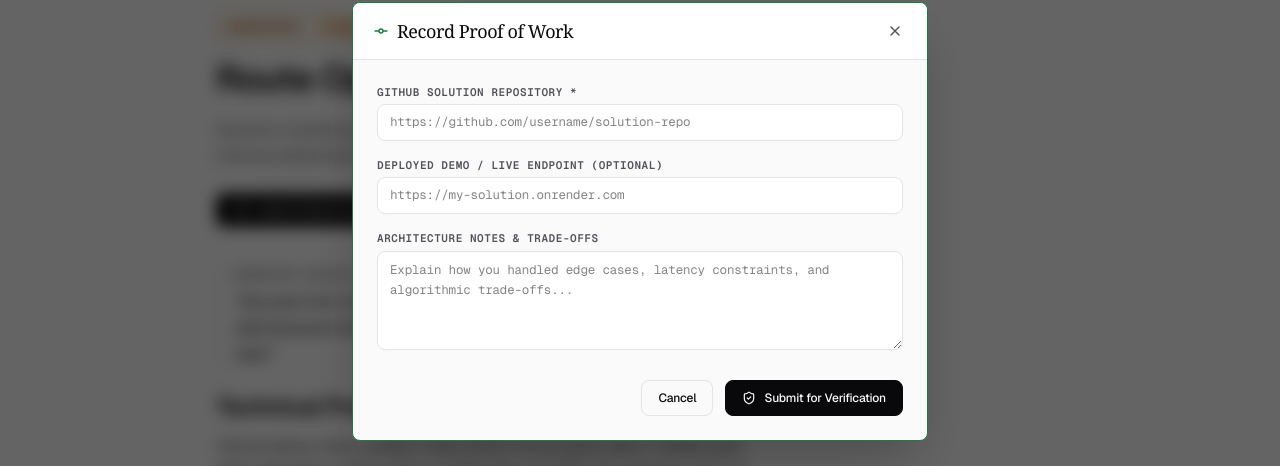
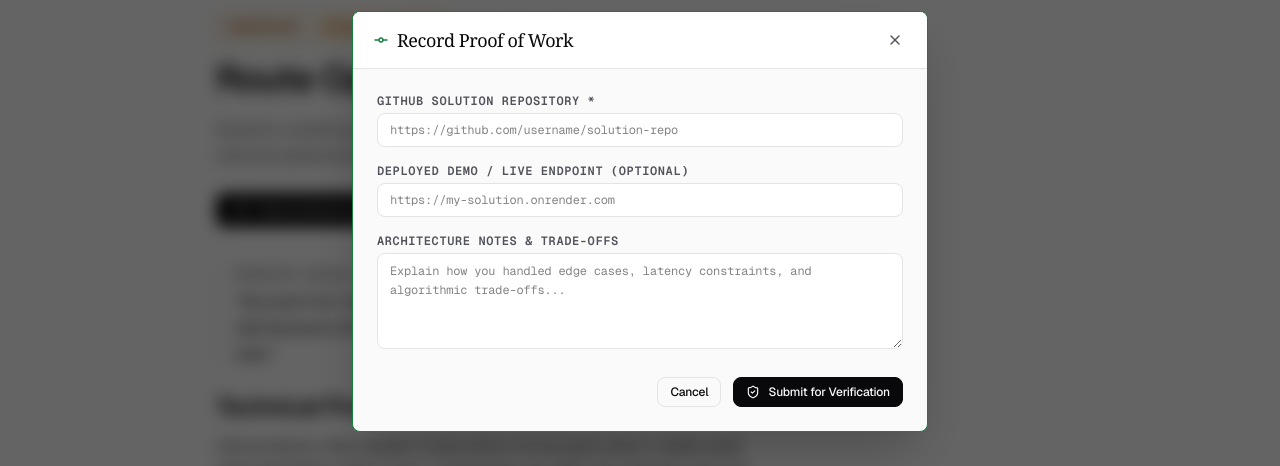
Before and after one commit to Jack-Of-Aces/dev-ledgr, a Next.js app in the folder frontend/: page /ideas/lpg-route-optimizer in a window 1280 px wide. Both pictures are taken after a click on the button "Submit Solution & Docs". Shown: the part 179-645 px from the top of the page. Built offline with nearby package versions, Linux system fonts and the light colour scheme; no server answers.

Commit message:
style: normalize typography and button scales in SubmitSolutionModal

```diff
--- a/frontend/src/components/ui/SubmitSolutionModal.tsx
+++ b/frontend/src/components/ui/SubmitSolutionModal.tsx
@@ -171,12 +171,12 @@ export const SubmitSolutionModal: React.FC<SubmitSolutionModalProps> = ({
                 <h3 className="font-serif text-2xl font-medium text-text-0">
                   Proof Merged & Stamped
                 </h3>
-                <p className="text-[12.5px] text-text-1 mt-1">
+                <p className="text-xs text-text-1 mt-1">
                   Commit hash <code className="text-text-0 font-bold">#{completedEntry.hash}</code> is now permanently verified on your public ledger.
                 </p>
               </div>
 
-              <div className="p-4 rounded-radius border border-line bg-card/50 text-left text-[12px] space-y-1.5">
+              <div className="p-4 rounded-radius border border-line bg-card/50 text-left text-xs space-y-1.5">
                 <div className="flex justify-between">
                   <span className="text-text-1">Problem:</span>
                   <span className="font-semibold text-text-0">{idea.title}</span>
@@ -194,13 +194,13 @@ export const SubmitSolutionModal: React.FC<SubmitSolutionModalProps> = ({
               <div className="flex items-center justify-center gap-3 pt-2">
                 <a
                   href={`/p/${user.username}`}
-                  className="btn-brass text-[12px]"
+                  className="btn-brass text-xs py-1.5 px-3"
                 >
                   View in Public Portfolio →
                 </a>
                 <button
                   onClick={handleReset}
-                  className="btn-outline text-[12px]"
+                  className="btn-outline text-xs py-1.5 px-3"
                 >
                   Close
                 </button>
@@ -210,10 +210,10 @@ export const SubmitSolutionModal: React.FC<SubmitSolutionModalProps> = ({
             <div className="space-y-6 py-6 text-center">
               <Loader2 className="w-8 h-8 text-brass animate-spin mx-auto" aria-hidden="true" />
               <div className="space-y-2">
-                <div className="text-[13px] font-semibold text-text-0">
+                <div className="text-sm font-semibold text-text-0">
                   Running Verification Harness...
                 </div>
-                <div aria-live="polite" className="text-[12px] text-green-700 dark:text-green-400 font-mono">
+                <div aria-live="polite" className="text-xs text-green-700 dark:text-green-400 font-mono">
                   {steps[verifyingStep]}
                 </div>
               </div>
@@ -233,9 +233,9 @@ export const SubmitSolutionModal: React.FC<SubmitSolutionModalProps> = ({
               </div>
             </div>
           ) : (
-            <form onSubmit={handleSubmit} className="space-y-4 text-[12.5px]">
+            <form onSubmit={handleSubmit} className="space-y-4 text-xs">
               <div>
-                <label htmlFor="solution-repo-url" className="block text-[11px] uppercase tracking-wider text-text-1 mb-1 font-semibold">
+                <label htmlFor="solution-repo-url" className="block text-xs uppercase tracking-wider text-text-1 mb-1 font-semibold">
                   GitHub Solution Repository *
                 </label>
                 <input
@@ -250,7 +250,7 @@ export const SubmitSolutionModal: React.FC<SubmitSolutionModalProps> = ({
               </div>
 
               <div>
-                <label htmlFor="solution-demo-url" className="block text-[11px] uppercase tracking-wider text-text-1 mb-1 font-semibold">
+                <label htmlFor="solution-demo-url" className="block text-xs uppercase tracking-wider text-text-1 mb-1 font-semibold">
                   Deployed Demo / Live Endpoint (Optional)
                 </label>
                 <input
@@ -264,7 +264,7 @@ export const SubmitSolutionModal: React.FC<SubmitSolutionModalProps> = ({
               </div>
 
               <div>
-                <label htmlFor="solution-arch-notes" className="block text-[11px] uppercase tracking-wider text-text-1 mb-1 font-semibold">
+                <label htmlFor="solution-arch-notes" className="block text-xs uppercase tracking-wider text-text-1 mb-1 font-semibold">
                   Architecture Notes & Trade-offs
                 </label>
                 <textarea
@@ -281,13 +281,13 @@ export const SubmitSolutionModal: React.FC<SubmitSolutionModalProps> = ({
                 <button
                   type="button"
                   onClick={onClose}
-                  className="btn-outline text-[12px]"
+                  className="btn-outline text-xs py-1.5 px-3"
                 >
                   Cancel
                 </button>
                 <button
                   type="submit"
-                  className="btn-brass text-[12px]"
+                  className="btn-brass text-xs py-1.5 px-3"
                 >
                   <ShieldCheck className="w-3.5 h-3.5" aria-hidden="true" />
                   <span>Submit for Verification</span>
```
